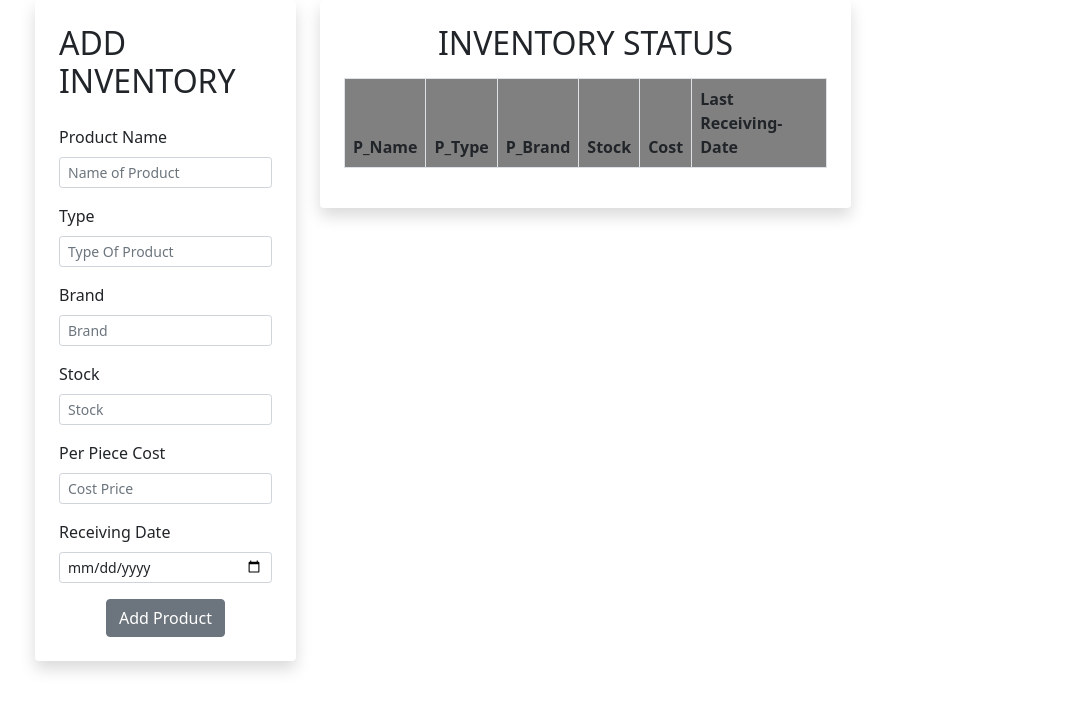
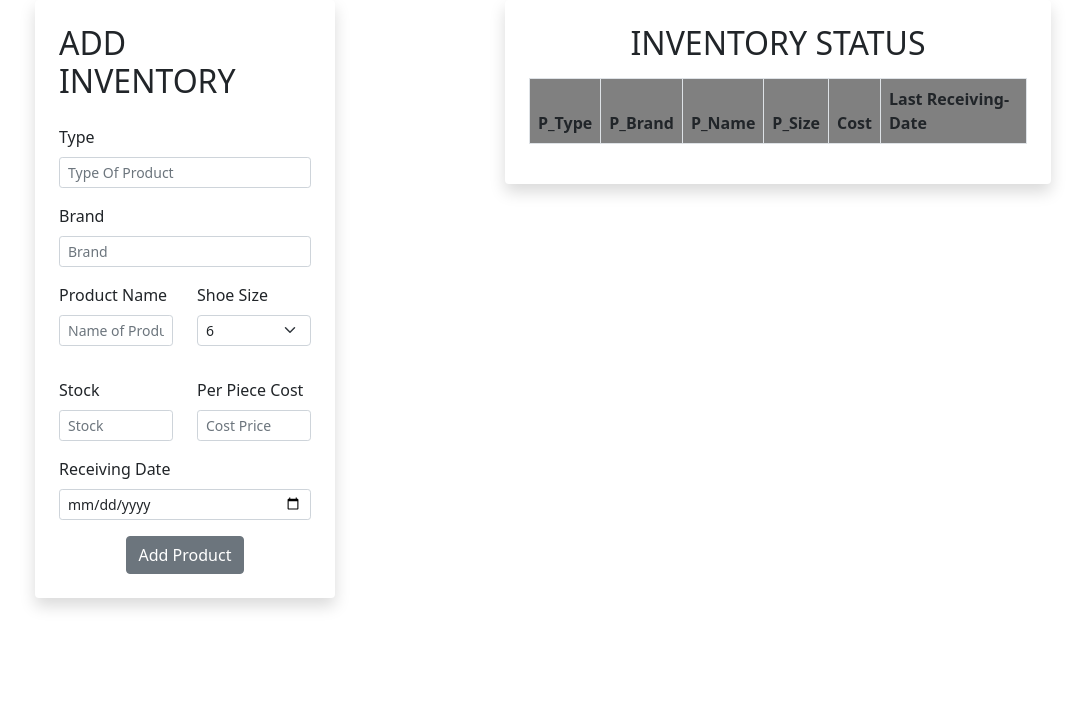
Before and after one commit to Mayank-711/SalesandRetail, a Django app: page /inventory/ in a window 1280 px wide; the page is wider, and only the part inside the window is pictured. Shown: the part 56-767 px from the top of that part, without its empty margins (47-1132 px from the left). Run offline with Django 5.2, Linux system fonts and the light colour scheme; data comes from the database, SQL or seed files in the repository; both versions use the stored data as it was after the commit; lists and menus that the app fills with data are empty.

Commit message:
done with size in inventory

```diff
--- a/Django-SalesandRetail/inventory/models.py
+++ b/Django-SalesandRetail/inventory/models.py
@@ -10,6 +10,7 @@ class Inventory(models.Model):
     P_Stock=models.IntegerField()
     R_date=models.DateField(null=True,blank=True)
     cost=models.IntegerField()
+    P_Size = models.IntegerField()
 
 class Sales(models.Model):
     username=models.CharField(max_length=20)
--- a/Django-SalesandRetail/inventory/views.py
+++ b/Django-SalesandRetail/inventory/views.py
@@ -19,15 +19,15 @@ def inventory(request):
         P_Stock = data.get("stock")
         R_date = data.get("rdate")
         cost = data.get("costprice")
-
-        existing_inventory = Inventory.objects.filter(username=username, P_Type=P_Type, p_Name=p_Name, P_Brand=P_Brand).first()
+        P_Size = data.get('shoesize')
+        existing_inventory = Inventory.objects.filter(username=username, P_Type=P_Type, p_Name=p_Name, P_Brand=P_Brand,P_Size = P_Size).first()
         if existing_inventory:
             existing_inventory.P_Stock = existing_inventory.P_Stock + int(P_Stock)
             existing_inventory.R_date = R_date
             existing_inventory.cost = cost
             existing_inventory.save()
         else:
-            Inventory.objects.create(username=username, P_Type=P_Type, p_Name=p_Name, P_Brand=P_Brand, P_Stock=P_Stock, R_date=R_date, cost=cost)
+            Inventory.objects.create(username=username, P_Type=P_Type, p_Name=p_Name, P_Brand=P_Brand, P_Stock=P_Stock, R_date=R_date, cost=cost,P_Size=P_Size)
         return redirect("inventory")
 
     queryset = Inventory.objects.filter(username=username).order_by('-R_date')
--- a/Django-SalesandRetail/templates/inventory/inventory.html
+++ b/Django-SalesandRetail/templates/inventory/inventory.html
@@ -2,15 +2,11 @@
 {% block content %}
 <div class="container">
   <div class="row">
-    <div class="col-md-3">
+    <div class="col-md-6">
       <form class="form-container" method="post">
         {% csrf_token %}
-        <div class="shadow p-4 mb-5 bg-white rounded" style="padding-left: 50px; max-width: 300px;">
+        <div class="shadow p-4 mb-3 bg-white rounded" style="padding-left: 50px; max-width: 300px;">
           <h2 class="mb-4">ADD INVENTORY</h2>
-          <div class="mb-3">
-            <label for="formGroupExampleInput" class="form-label">Product Name</label>
-            <input type="text" class="form-control form-control-sm" id="formGroupExampleInput" placeholder="Name of Product" name="nameofproduct" required>
-          </div>
           <div class="mb-3">
             <label for="formGroupExampleInput2" class="form-label">Type</label>
             <input type="text" class="form-control form-control-sm" id="formGroupExampleInput2" placeholder="Type Of Product" name="typeofproduct" required>
@@ -19,13 +15,40 @@
             <label for="formGroupExampleInput2" class="form-label">Brand</label>
             <input type="text" class="form-control form-control-sm" id="formGroupExampleInput2" placeholder="Brand" name="brand" required>
           </div>
+          <div class="row mb-3">
+            <div class="col-md-6">
+              <div class="mb-3">
+                <label for="formGroupExampleInput" class="form-label">Product Name</label>
+                <input type="text" class="form-control form-control-sm" id="formGroupExampleInput" placeholder="Name of Product" name="nameofproduct" required>
+              </div>
+            </div>
+            <div class="col-md-6">
+              <div class="mb-3">
+                <label for="shoeSize" class="form-label">Shoe Size</label>
+                <select class="form-select form-select-sm" id="shoeSize" name="shoesize" required>
+                  <option value="6">6</option>
+                  <option value="7">7</option>
+                  <option value="8">8</option>
+                  <option value="9">9</option>
+                  <option value="10">10</option>
+                  <option value="11">11</option>
+                </select>
+              </div>
+            </div>
+          </div>
+          <div class="row">
+            <div class="col">
               <div class="mb-3">
                 <label for="formGroupExampleInput2" class="form-label">Stock</label>
                 <input type="text" class="form-control form-control-sm" id="formGroupExampleInput2" placeholder="Stock" name="stock" required>
               </div>
+            </div>
+            <div class="col">
               <div class="mb-3">
                 <label for="formGroupExampleInput2" class="form-label">Per Piece Cost</label>
                 <input type="text" class="form-control form-control-sm" id="formGroupExampleInput2" placeholder="Cost Price" name="costprice" required>
+              </div>
+            </div>
           </div>
           <div class="mb-3">
             <label for="formGroupExampleInput2" class="form-label">Receiving Date</label>
@@ -35,17 +58,17 @@
         </div>
       </form>
     </div>
-    <div class="col-md-9">
-      <div class="shadow p-4 mb-5 bg-white rounded" style="width: calc(100% - 300px); overflow-y: auto; max-height: 400px;">
+    <div class="col-md-6" style="margin-left: -100px;"">
+      <div class="shadow p-4 mb-3 bg-white rounded" style="width: 100%; overflow-y: auto; max-height: 400px;">
         <h2 class="text-center mb-3">INVENTORY STATUS</h2>
         <div class="InventoryStatus">
           <table class="table table-bordered table-hover">
             <thead style="background-color: gray;">
               <tr>
-                <th>P_Name</th>
                 <th>P_Type</th>
                 <th>P_Brand</th>
-                <th>Stock</th>
+                <th>P_Name</th>
+                <th>P_Size</th>
                 <th>Cost</th>
                 <th>Last Receiving-Date</th>
               </tr>
@@ -54,10 +77,10 @@
               {% for item in Inventory %}
               {% if item.username == user.username %}
               <tr>
-                <td>{{ item.p_Name }}</td>
                 <td>{{ item.P_Type }}</td>
                 <td>{{ item.P_Brand }}</td>
-                <td>{{ item.P_Stock }}</td>
+                <td>{{ item.p_Name }}</td>
+                <td>{{ item.P_Size }}</td>
                 <td>{{ item.cost }}</td>
                 <td>{{ item.R_date }}</td>
               </tr>
@@ -68,5 +91,6 @@
         </div>
       </div>
     </div>
-
+  </div>
+</div>
 {% endblock %}
```
Also changed, not shown: Django-SalesandRetail/db.sqlite3, Django-SalesandRetail/inventory/migrations/0005_inventory_p_size.py (added). Lines whose indentation alone changed are shown as unchanged.
